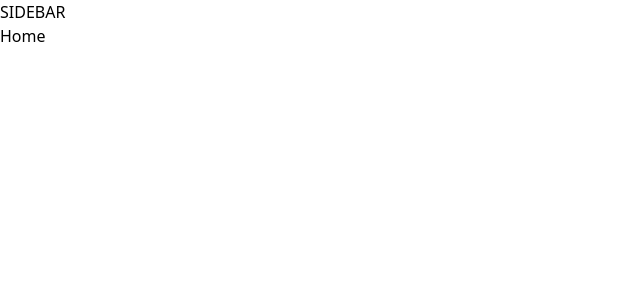
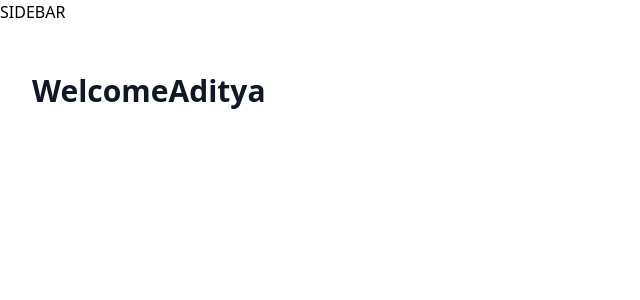
Before and after one commit to aditya-prakash-git/bankify, a Next.js app: page / in a window 1280 px wide. Shown: the top 300 px of the page, without its empty margins (0-640 px from the left). Built offline with nearby package versions, Linux system fonts and the light colour scheme.

Commit message:
add new component

```diff
--- a/app/(root)/page.tsx
+++ b/app/(root)/page.tsx
@@ -1,8 +1,30 @@
+import HeaderBox from '@/components/HeaderBox'
 import React from 'react'
 
 const Home = () => {
+
+    const loggedIn = {firstName : 'Aditya'};
   return (
-    <div>Home</div>
+    <section className="home">
+        <div className="home-content">
+            <header className="home-header">
+                <HeaderBox
+                type="greeting"
+                title="Welcome"
+                user={loggedIn?.firstName || 'Guest'}
+                subtext = "Manage your account efficiently."
+
+
+
+
+                />
+
+            </header>
+
+        </div>
+
+
+    </section>
   )
 }
 
--- /dev/null
+++ b/components/HeaderBox.tsx
@@ -0,0 +1,20 @@
+import React from 'react'
+
+const HeaderBox = ({type = "title", title, subtext, user}: HeaderBoxProps) => {
+  return (
+    <div className="header-box">
+        <h1 className="header-box-title">
+            {title}
+            {type === 'greeting' && (
+                <span>{user}</span>
+            )}
+
+
+        </h1>
+
+
+    </div>
+  )
+}
+
+export default HeaderBox
```
